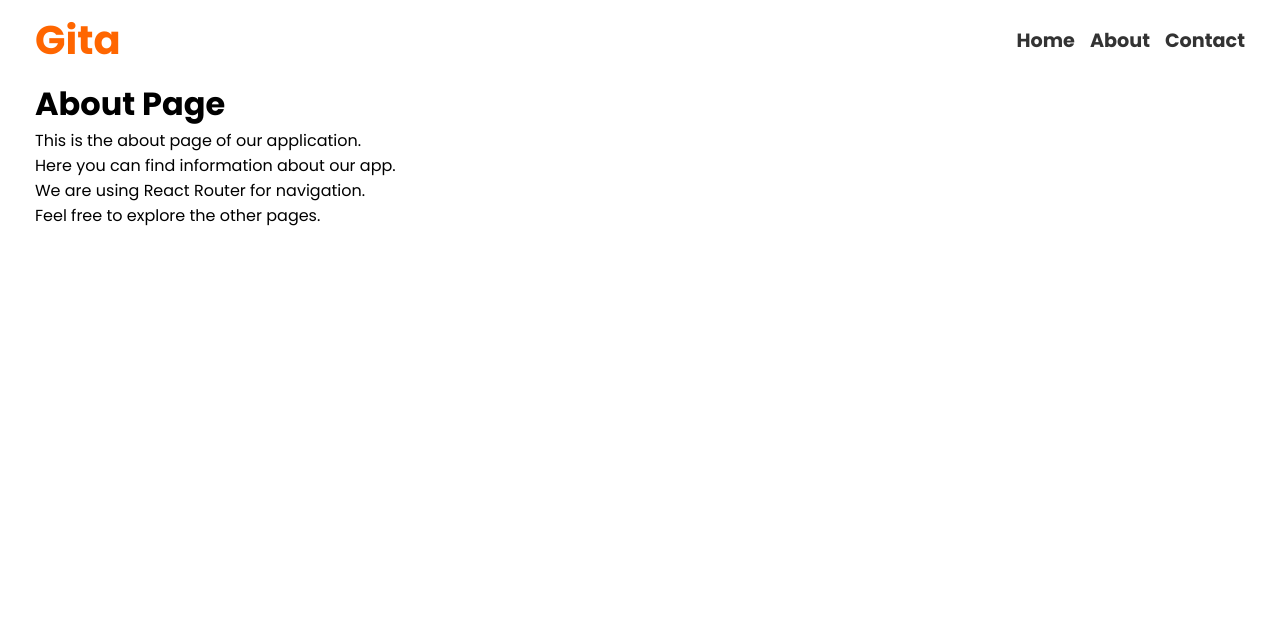
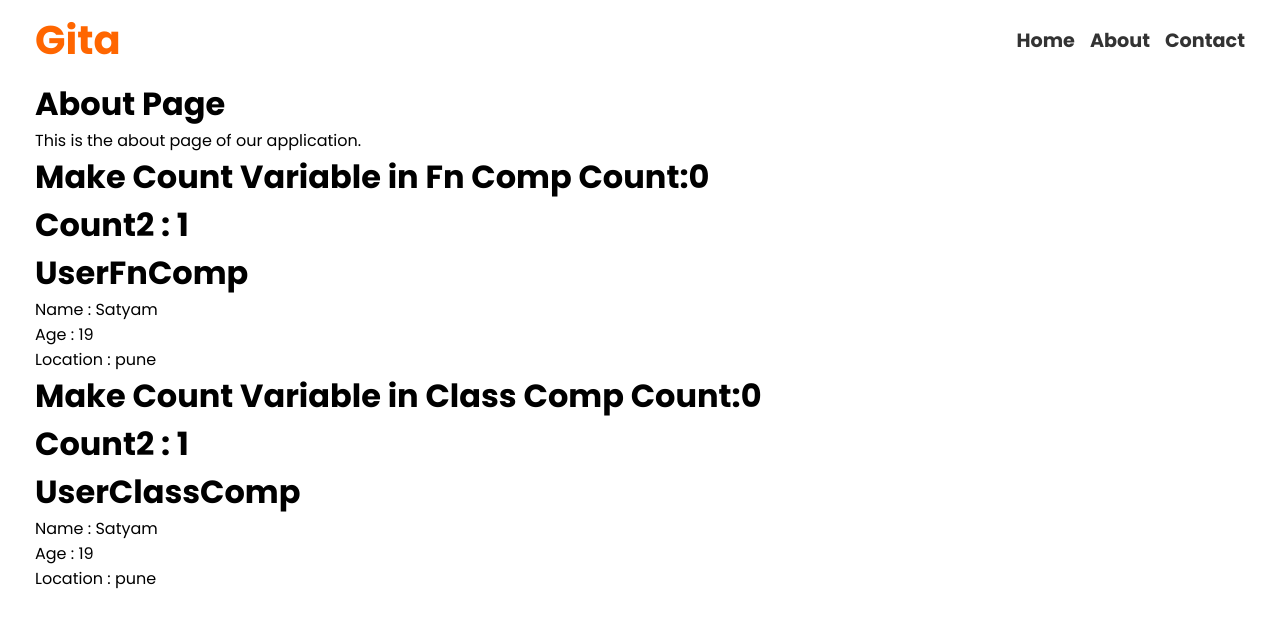
Before and after one commit to sAtyAmSDev/Namaste_React_Js, a React (Vite) app in the folder First/: page /about in a window 1280 px wide. Shown: the top 628 px of the page. Built offline with nearby package versions, Linux system fonts and the light colour scheme; a web font is replaced by a local one.

Commit message:
Make The Class based Components and also make a the variable and understand the how to class based Components and Function Component

```diff
--- a/First/index.css
+++ b/First/index.css
@@ -111,7 +111,7 @@ body {
   height: 60vh;
   gap: 10px;
 }
-
+.Chapter{}
 .ChapterMainContainer {
   width: 100%;
   display: flex;
@@ -166,3 +166,42 @@ body {
   background-color: #ff6600;
   color: white;
 }
+.VerseInfoContainer{
+display: flex;
+/* justify-self: start; */
+  flex-direction: column;
+  flex-wrap: wrap;
+  padding: 20px;
+  border-radius: 10px;
+  /* margin: 20px auto; */
+  /* width: 40vw; */
+  gap: 10px;
+  /* background-color: #f0f0f0; */
+}
+.VerseInfoContainer h1{
+
+  font-size: 2rem;
+  color: #ff6600;
+  font-weight: bold;
+  display: flex;
+  align-items: center;
+  gap: 10px;
+}
+.VerseInfoContainer h1 span{
+  font-size: 1.5rem;
+  color: #333;
+  font-weight: bold;
+  margin-left: 10px;
+}
+.VerseInfoContainer p{
+  font-size: 1rem;
+  color: #333;
+  font-weight: bold;
+  margin-left: 10px;
+}
+.VerseInfoContainer p span{
+  font-size: 1.2rem;
+  color: #333;
+  font-weight: bold;
+  margin-left: 10px;
+}
--- a/First/src/Components/Chapter.jsx
+++ b/First/src/Components/Chapter.jsx
@@ -1,20 +1,24 @@
 import { useEffect, useState } from "react";
 import { useParams } from "react-router";
-import { Chapters_API_URL } from "./Utils/constants";
+import { Chapters_API_URL, Verse_API_URL } from "./Utils/constants";
 import Shimmer from "../layout/shimmer";
 
 const Chapter = () => {
     const [ChapterInfo, setChapterInfo] = useState(null);
     const [VerseValue, setVerseValue] = useState("")
+    const [VerseInfo, setVerseInfo] = useState(null);
     const ChapterName = useParams();
+
     useEffect(() => {
         GetChapterInfo();
     }, []);
-useEffect(() => {
-console.log("hii iam verse");
-console.log(VerseValue);
 
-}, [VerseValue])
+
+    useEffect(() => {
+        console.log("hii iam verse");
+        console.log(VerseValue);
+        GetVerseInfo()
+    }, [VerseValue])
 
     const GetChapterInfo = async () => {
         const res = await fetch(Chapters_API_URL + ChapterName.id);
@@ -22,9 +26,16 @@ console.log(VerseValue);
         console.log(response);
         setChapterInfo(response);
     };
+
+    const GetVerseInfo = async () => {
+        const res = await fetch(Verse_API_URL + '/' + ChapterName.id + '/' + VerseValue);
+        const response = await res.json();
+        setVerseInfo(response);
+    }
+
     if (ChapterInfo === null) return <Shimmer />;
 
-    console.log(ChapterInfo);
+
     const {
         chapter_number,
         meaning,
@@ -38,10 +49,14 @@ console.log(VerseValue);
     let VerseArray = []
     for (let i = 0; i < verses_count; i++) {
         VerseArray.push(i + 1)
+    }
 
-    }
+    // console.log(VerseInfo.slok);
+    console.log(VerseInfo);
+
+
     return (
-        <div >
+        <div className="Chapter" >
             <div className="ChapterMainContainer">
                 <div className="ChapterContainer" id={chapter_number}>
                     <h1 className="Title">Chapter {chapter_number}</h1>
@@ -83,10 +98,15 @@ console.log(VerseValue);
                     </div>
                 </div>
             </div>
-            <div>
-                <p>Title</p>
+            {VerseInfo && <div className="VerseInfoContainer">
+                <h1><span>Slok :</span>{VerseInfo.slok || " "}</h1>
+                <p><span>Author :</span>{VerseInfo.sankar.author || " "}</p>
+                <p>{VerseInfo.sankar.et || " "}</p>
+                <p>{VerseInfo.sankar.ht || " "}</p>
+                <p>{VerseInfo.sankar.sc || " "}</p>
 
-            </div>
+
+            </div>}
         </div>
     );
 };
--- /dev/null
+++ b/First/src/Components/UserClassComp.jsx
@@ -0,0 +1,30 @@
+import React from 'react';
+class UserClassComp extends React.Component {
+
+    constructor(props){
+        super(props);
+        console.log(props);
+        this.state={
+            count:0,
+            count2:1,
+        }
+    }
+
+    render() {
+        const { name, age, location } = this.props;
+        const { count ,count2 } = this.state;
+        return (
+            <div>
+                   <h1>Make Count Variable in Class Comp Count:{count} </h1>
+               <h1>Count2 : {count2}</h1>
+                <h1>UserClassComp</h1>
+                <p>Name : {name} </p>
+                <p>Age : {age}</p>
+                <p >Location : {location}</p>
+                <p></p>
+            </div>
+        )
+    }
+}
+
+export default UserClassComp
--- /dev/null
+++ b/First/src/Components/UserFnComp.jsx
@@ -0,0 +1,19 @@
+import { useState } from "react"
+
+const UserFnComp = ({ name, age, location }) => {
+    const [count] = useState(0)
+    const [count2] = useState(1)
+    return (
+        <div>
+            <h1>Make Count Variable in Fn Comp Count:{count} </h1>
+            <h1>Count2 : {count2}</h1>
+            <h1>UserFnComp</h1>
+            <p>Name : {name} </p>
+            <p>Age : {age}</p>
+            <p >Location : {location}</p>
+            <p></p>
+        </div>
+    )
+}
+
+export default UserFnComp
--- a/First/src/index.jsx
+++ b/First/src/index.jsx
@@ -27,7 +27,6 @@ const appRouter = createBrowserRouter(
             {
                path: "/",
                element: <Home />,
-
             },
             {
                path: "/about",
--- a/First/src/pages/About.jsx
+++ b/First/src/pages/About.jsx
@@ -1,12 +1,20 @@
-const About = ()=>{
+import UserClassComp from "../Components/UserClassComp"
+import UserFnComp from "../Components/UserFnComp"
+
+const About = () => {
     return (
         <div className="about">
             <h1>About Page</h1>
             <p>This is the about page of our application.</p>
-            <p>Here you can find information about our app.</p>
-            <p>We are using React Router for navigation.</p>
-            <p>Feel free to explore the other pages.</p>
+
+            <div>
+<UserFnComp name={"Satyam"} age={"19"} location={"pune"} />
+<UserClassComp name={"Satyam"} age={"19"} location={"pune"} />
             </div>
+        </div>
+
+
+
     )
 }
 
```
